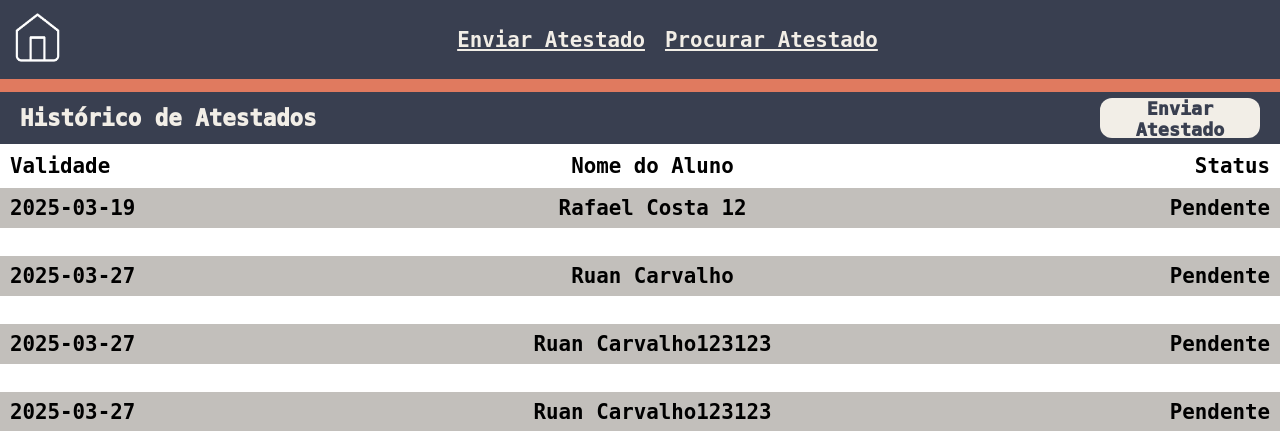
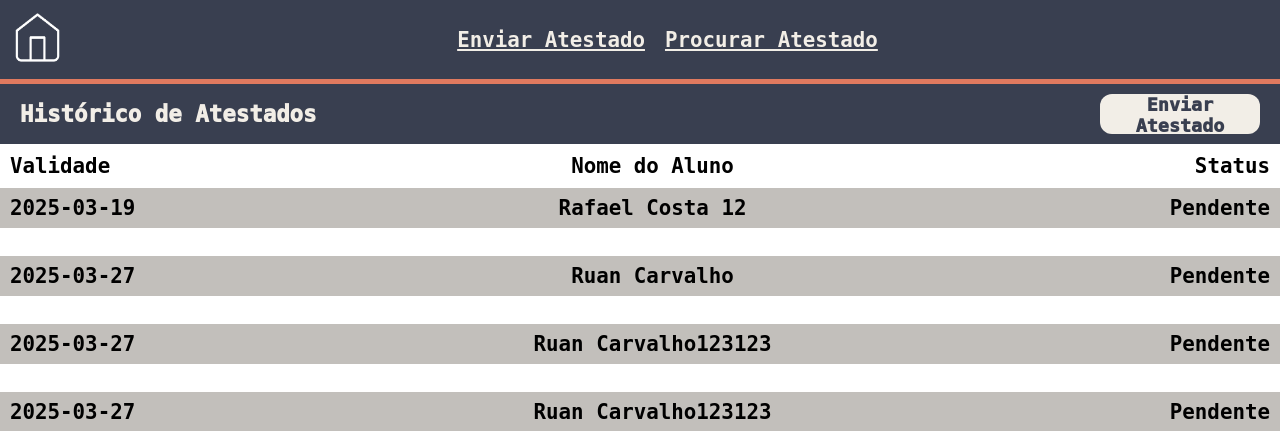
Before and after one commit to Gustavo-Zago/DevForge-Atestados-Scrum, a Flask app: page /espera in a window 1280 px wide. Shown: the top 431 px of the page. Run offline with Flask 3, Linux system fonts and the light colour scheme.

Commit message:
fix(#03): atualizar tamanho da borda do header

```diff
--- a/src/static/css/espera.css
+++ b/src/static/css/espera.css
@@ -6,7 +6,6 @@ nav {
   justify-content: space-between;
   align-items: center;
 
-  border-top: solid 8px var(--laranja-queimado);
   background-color: var(--azul-base);
 
   padding: 20px;
--- a/src/static/css/header.css
+++ b/src/static/css/header.css
@@ -7,7 +7,7 @@ header {
   height: 8%;
   padding: 10px;
 
-  border-bottom: solid 5px var(--laranja-queimado);
+  border-bottom: solid var(--borda-laranja) var(--laranja-queimado);
   background-color: var(--azul-base);
 }
 
--- a/src/static/css/style.css
+++ b/src/static/css/style.css
@@ -10,6 +10,7 @@
   --laranja-queimado: #e07a5f;
   --font-principal: "Rowdies", monospace;
   --border-radius: 25px;
+  --borda-laranja: 5px;
 }
 
 * {
```
